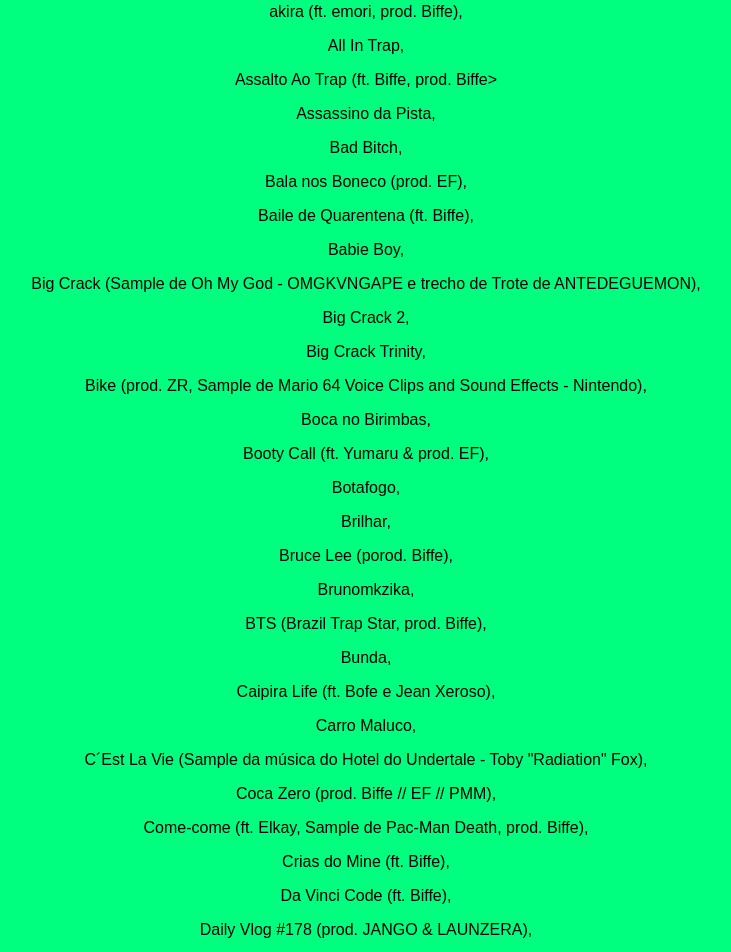
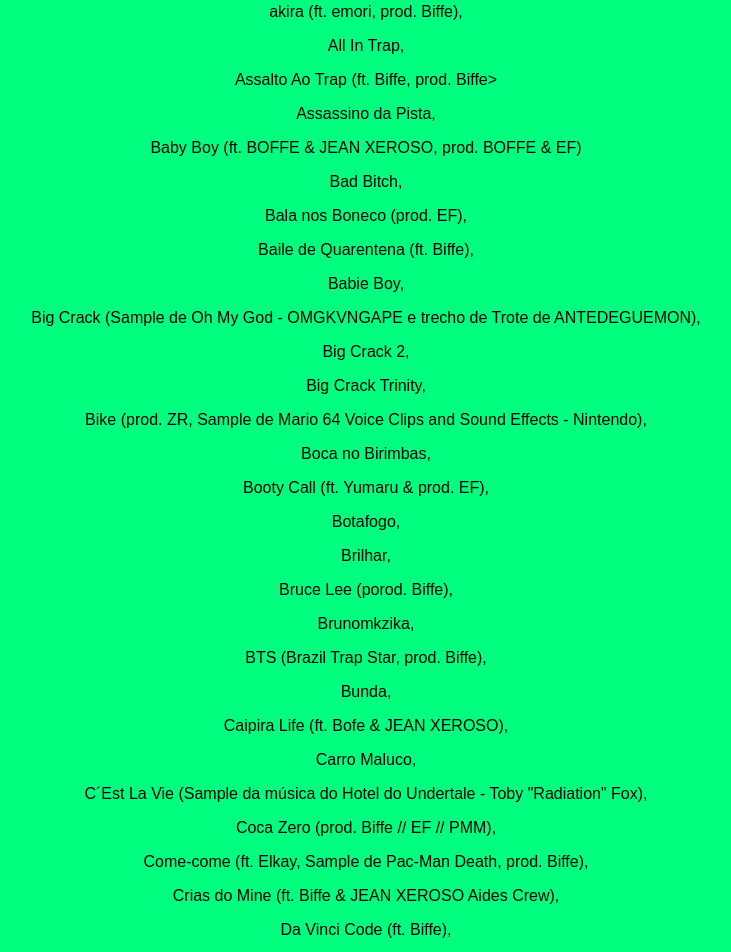
Before and after one commit to Marcello-Cruz/Yun-Li-MC-V.V.-Best-Songs, a plain HTML site: page index.html in a window 1280 px wide. Shown: the part 179-1131 px from the top of the page, without its empty margins (274-1005 px from the left). Drawn offline with Linux system fonts and the light colour scheme.

Commit message:
add feats with Biffe/Boffe and JEAN XEROSO

```diff
--- a/index.html
+++ b/index.html
@@ -1,11 +1,12 @@
+
 <!DOCTYPE html>
 <html lang="pt-BR">
 <head>
-<meta charset="UTF-8">
-<meta http-equiv="X-UA-Compatible" content="IE=edge">
-<meta name="viewport" content="width=device-width, initial-scale=1.0">
-<link rel="stylesheet" href="styles.css">
-<title>Yung Lixo Best Songs</title>
+    <meta charset="UTF-8">
+    <meta http-equiv="X-UA-Compatible" content="IE=edge">
+    <meta name="viewport" content="width=device-width, initial-scale=1.0">
+    <link rel="stylesheet" href="styles.css">
+    <title>Yung Lixo Best Songs</title>
 </head>
 <body>
 <h1>Melhores Músicas em ordem alfabética:</h1>
@@ -16,6 +17,7 @@
 <p>All In Trap,</p>
 <p>Assalto Ao Trap (ft. Biffe, prod. Biffe>
 <p>Assassino da Pista,</p>
+<p>Baby Boy (ft. BOFFE & JEAN XEROSO, prod. BOFFE & EF)</p>
 <p>Bad Bitch,</p>
 <p>Bala nos Boneco (prod. EF),</p>
 <p>Baile de Quarentena (ft. Biffe),</p>
@@ -32,12 +34,12 @@
 <p>Brunomkzika,</p>
 <p>BTS (Brazil Trap Star, prod. Biffe),</p>
 <p>Bunda,</p>
-<p>Caipira Life (ft. Bofe e Jean Xeroso),</p>
+<p>Caipira Life (ft. Bofe & JEAN XEROSO),</p>
 <p>Carro Maluco,</p>
 <p>C´Est La Vie (Sample da música do Hotel do Undertale - Toby "Radiation" Fox),</p>
 <p>Coca Zero (prod. Biffe // EF // PMM),</p>
 <p>Come-come (ft. Elkay, Sample de Pac-Man Death, prod. Biffe),</p>
-<p>Crias do Mine (ft. Biffe),</p>
+<p>Crias do Mine (ft. Biffe & JEAN XEROSO Aides Crew),</p>
 <p>Da Vinci Code (ft. Biffe),</p>
 <p>Daily Vlog #178 (prod. JANGO & LAUNZERA),</p>
 <p>Danny Phantom (ft. Biffe, prod. Biffe,</p>
@@ -74,7 +76,7 @@
 <p>Freestyle Foda (feat. ZR, Sample de Yeah! - Usher ft. Lil Jon & Ludacris),</p>
 <p>Gangue Das Armas de Plástico (ft. Biffe),</p>
 <p>Ghost Chroma (prod. Biffe),</p>
-<p>Hino do Tibeckstão [explícita] (ft. Player Tauz, Tibba, prod. dj kuringa),</p>
+<p>Hino do Tibeckstão [explícita],</p>
 <p>Hitomi (prod. Biffe),</p>
 <p>Johnny Test (Música organizada e criada por versos mandados pelos inscritos, prod. Biffe),</p>
 <p>Jonas do Bairro,</p>
```
Also changed, not shown: 1 other file.
